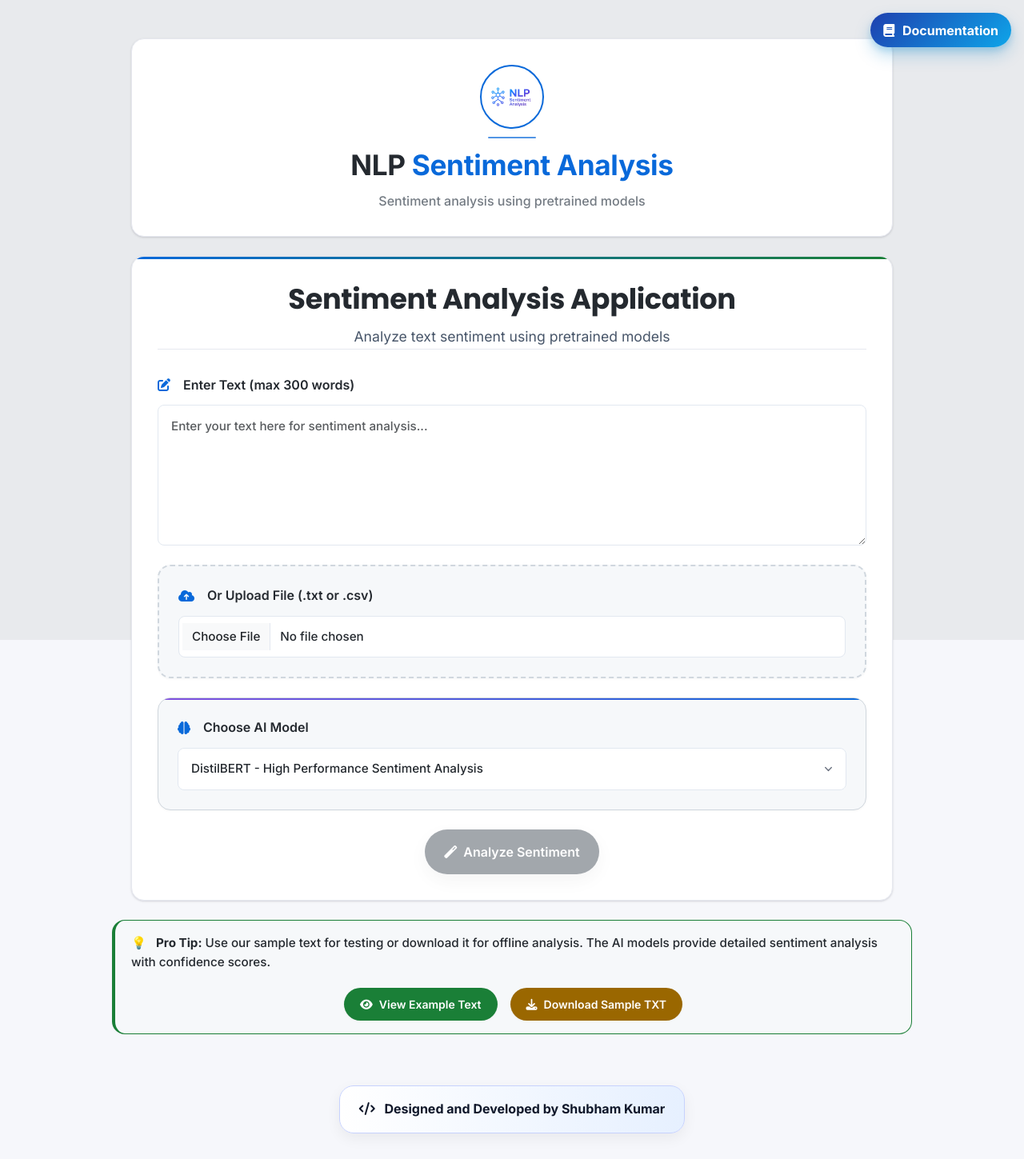
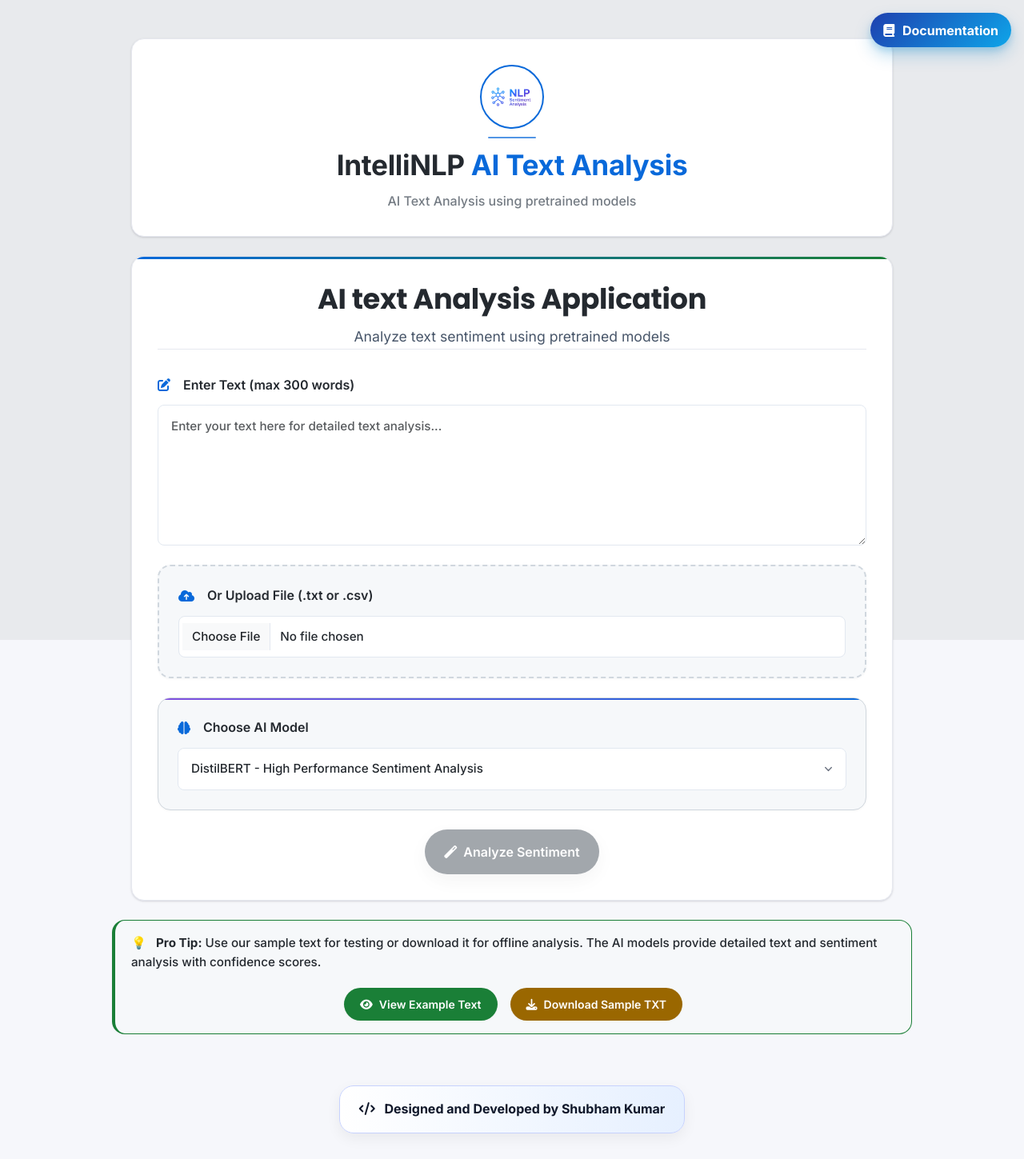
Before and after one commit to shubhkr72/IntelliNLP, a Flask app: page / in a window 1280 px wide. Shown: the whole page at 80% size. Run offline with Flask 3, Linux system fonts and the light colour scheme; some libraries are stand-ins or nearby versions.

Commit message:
refactor

```diff
--- a/templates/index.html
+++ b/templates/index.html
@@ -5,28 +5,24 @@
     <meta name="viewport" content="width=device-width, initial-scale=1.0">
     <meta http-equiv="X-UA-Compatible" content="IE=edge">
     <meta name="description" content="Advanced NLP Sentiment Analysis Web Application">
-    <meta name="keywords" content="sentiment analysis, NLP, AI, machine learning, Flask app, emotion analysis, pretrained models, transformer models, DistilBERT, RoBERTa, GoEmotions, Hugging Face, Transformers, text classification, polarity detection, confidence scores, visualization, word cloud, tokenization, lemmatization, stemming, normalization, NER, named entity recognition, POS tagging, part-of-speech, spaCy, NLTK, CPU PyTorch, web app, Aradhya Pavan H S, AIML Engineer, aradhya pavan, AradhyaPavan, https://github.com/aradhyapavan, https://www.linkedin.com/in/aradhya-pavan/">
+    <meta name="keywords" content="sentiment analysis, NLP, AI, machine learning, Flask app, emotion analysis, pretrained models, transformer models, DistilBERT, RoBERTa, GoEmotions, Hugging Face, Transformers, text classification, polarity detection, confidence scores, visualization, word cloud, tokenization, lemmatization, stemming, normalization, NER, named entity recognition, POS tagging, part-of-speech, spaCy, NLTK, CPU PyTorch, web app, AIML Engineer">
     <meta name="author" content="Shubham Kumar , https://github.com/shubhkr72 ">
     <meta name="robots" content="index, follow">
     <meta name="theme-color" content="#0ea5e9">
-    <meta name="application-name" content="NLP Sentiment Analysis">
+    <meta name="application-name" content="IntelliNLP">
     <meta name="generator" content="Flask">
 
     <!-- Open Graph -->
     <meta property="og:type" content="website">
-    <meta property="og:site_name" content="NLP Sentiment Analysis">
-    <meta property="og:title" content="NLP Sentiment Analysis - Advanced AI Text Analysis">
+    <meta property="og:site_name" content="IntelliNLP">
+    <meta property="og:title" content="IntelliNLP - Advanced AI Text Analysis">
     <meta property="og:description" content="Advanced NLP Sentiment Analysis Web Application">
     <meta property="og:url" content="{{ request.url_root }}">
     <meta property="og:image" content="{{ request.url_root }}static/nlpa.png">
     <meta property="og:see_also" content="https://www.linkedin.com/in/shubham-sebrin">
     <link rel="me" href="https://www.linkedin.com/in/shubham-sebrin">
-
-
-
     <link rel="canonical" href="{{ request.url_root }}">
-
-    <title>NLP Sentiment Analysis - Advanced AI Text Analysis</title>
+    <title>IntelliNLP - Advanced AI Text Analysis</title>
     <link rel="icon" href="favicon_io/favicon.ico">
     <link rel="apple-touch-icon" sizes="180x180" href="/static/favicon_io/apple-touch-icon.png">
     <link rel="icon" type="image/png" sizes="32x32" href="/static/favicon_io/favicon-32x32.png">
@@ -59,14 +55,14 @@
             <div class="logo-container">
                 <img src="/static/nlpa.png" alt="NLP Sentiment Analysis" class="logo-img">
     </div>
-            <h1 class="main-title">NLP <span class="highlight">Sentiment Analysis</span></h1>
-            <p class="subtitle">Sentiment analysis using pretrained models</p>
+            <h1 class="main-title">IntelliNLP <span class="highlight">AI Text Analysis</span></h1>
+            <p class="subtitle">AI Text Analysis using pretrained models</p>
         </div>
 
         <!-- Main Application Card -->
         <div class="app-card fade-in-up">
             <div class="card-header">
-                <h2 class="card-title">Sentiment Analysis Application</h2>
+                <h2 class="card-title">AI text Analysis Application</h2>
                 <p class="card-subtitle">Analyze text sentiment using pretrained models</p>
             </div>
 
@@ -80,7 +76,7 @@
                         id="inputText"
                         name="text"
                         rows="6"
-                        placeholder="Enter your text here for sentiment analysis..."
+                        placeholder="Enter your text here for detailed text analysis..."
                         required
                     >{{ text or '' }}</textarea>
                 </div>
@@ -148,7 +144,7 @@
         <p class="note-text">
             <span class="me-2">💡</span>
             <strong>Pro Tip:</strong> Use our sample text for testing or download it for offline analysis.
-            The AI models provide detailed sentiment analysis with confidence scores.
+            The AI models provide detailed text and sentiment analysis with confidence scores.
         </p>
 
         <div class="action-buttons">
```
Also changed, not shown: static/wordcloud.png, 1 other file.
